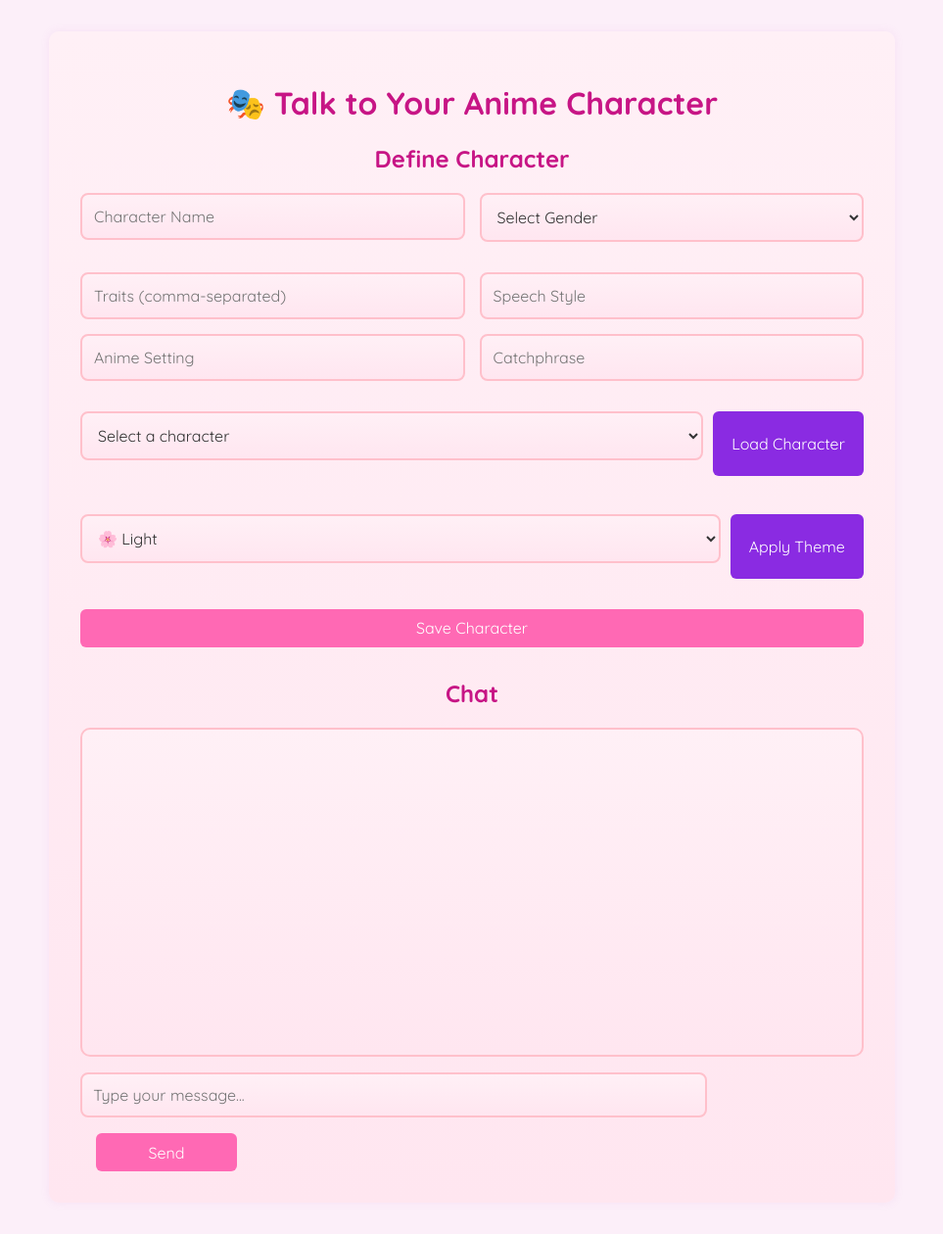
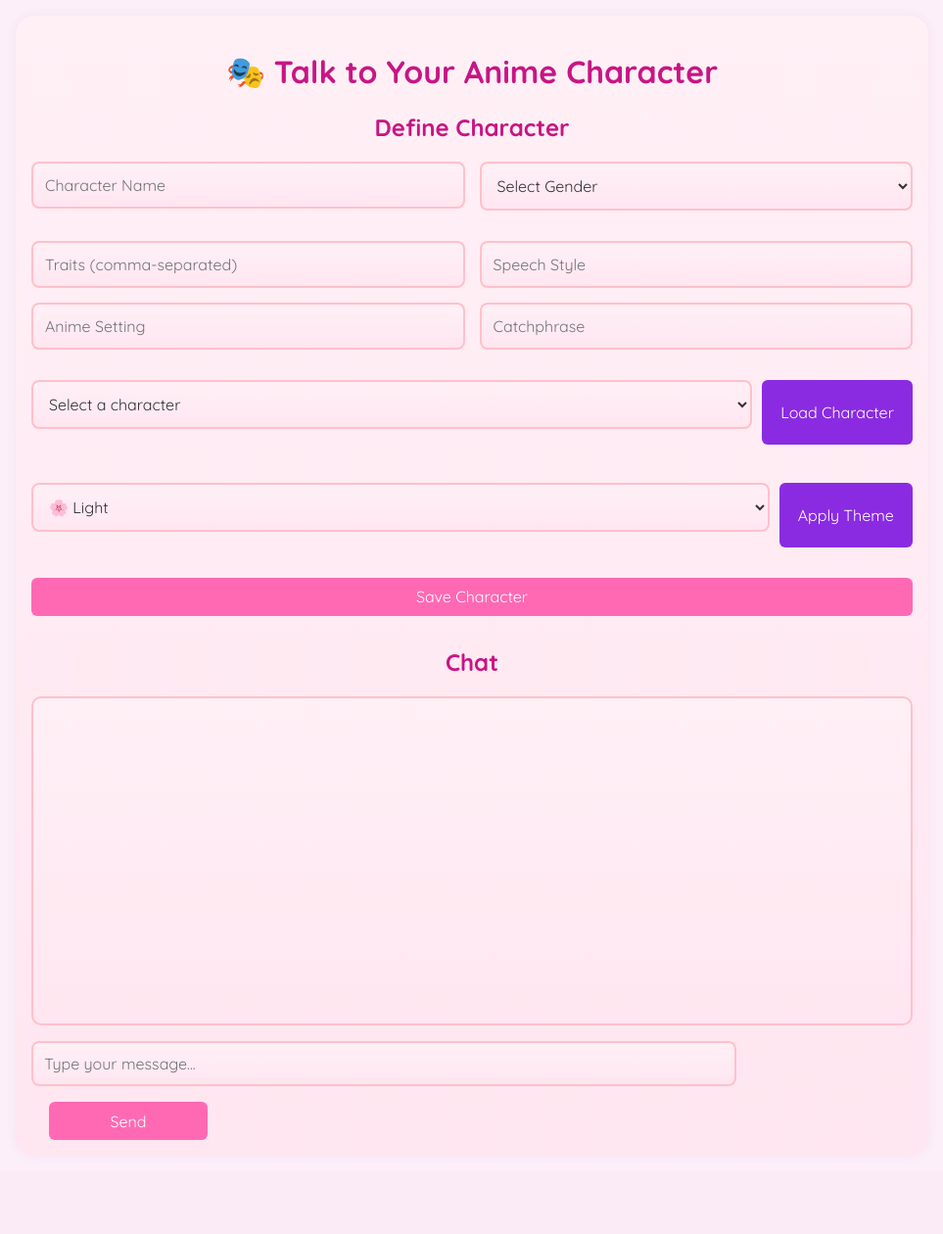
Before and after one commit to jbkun069/AnimeChatCraft, a Flask app: page / in a window 1280 px wide. Shown: the whole page at 98% size, without its empty margins (158-1121 px from the left). After the commit the page ends 1164 px from the top, so only its background shows below. Run offline with Flask 3, Linux system fonts and the light colour scheme; some libraries are stand-ins or nearby versions.

Commit message:
minor ui change

```diff
--- a/static/styles.css
+++ b/static/styles.css
@@ -96,11 +96,11 @@ body {
 }
 
 .container {
-  max-width: 800px;
-  margin: 2rem auto;
-  padding: 2rem;
+  max-width: 900px;
+  margin: 1rem auto;
+  padding: 1rem;
   background: var(--container-bg, #fff0f6);
-  border-radius: 10px;
+  border-radius: 20px;
   box-shadow: 0 0 10px rgba(200, 100, 200, 0.1);
   transition: background 0.5s ease, box-shadow 0.5s ease;
 }
@@ -133,7 +133,7 @@ input[type="text"]:focus, input[type="number"]:focus {
 
 select {
   width: 100%;
-  padding: 0.75rem;
+  padding: .75rem;
   margin-bottom: 1rem;
   border: 2px solid var(--input-border, #ffc0cb);
   border-radius: 8px;
```
